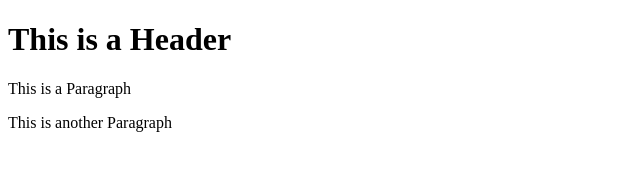
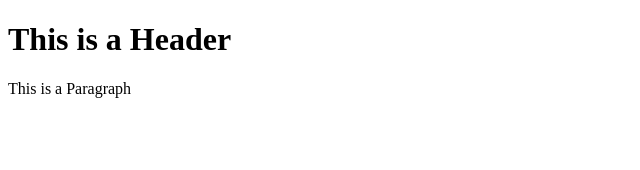
Before and after one commit to lydia1225/test-git, a plain HTML site: page index.html in a window 1280 px wide. Shown: the whole page, without its empty margins (0-640 px from the left). Drawn offline with Linux system fonts and the light colour scheme.

Commit message:
Fist commit

```diff
--- a/index.html
+++ b/index.html
@@ -3,6 +3,5 @@
     <body>
         <h1>This is a Header</h1>
         <p>This is a Paragraph</p>
-        <p>This is another Paragraph</p>
     </body>
 </html>
```
Also changed, not shown: 1 other file.
